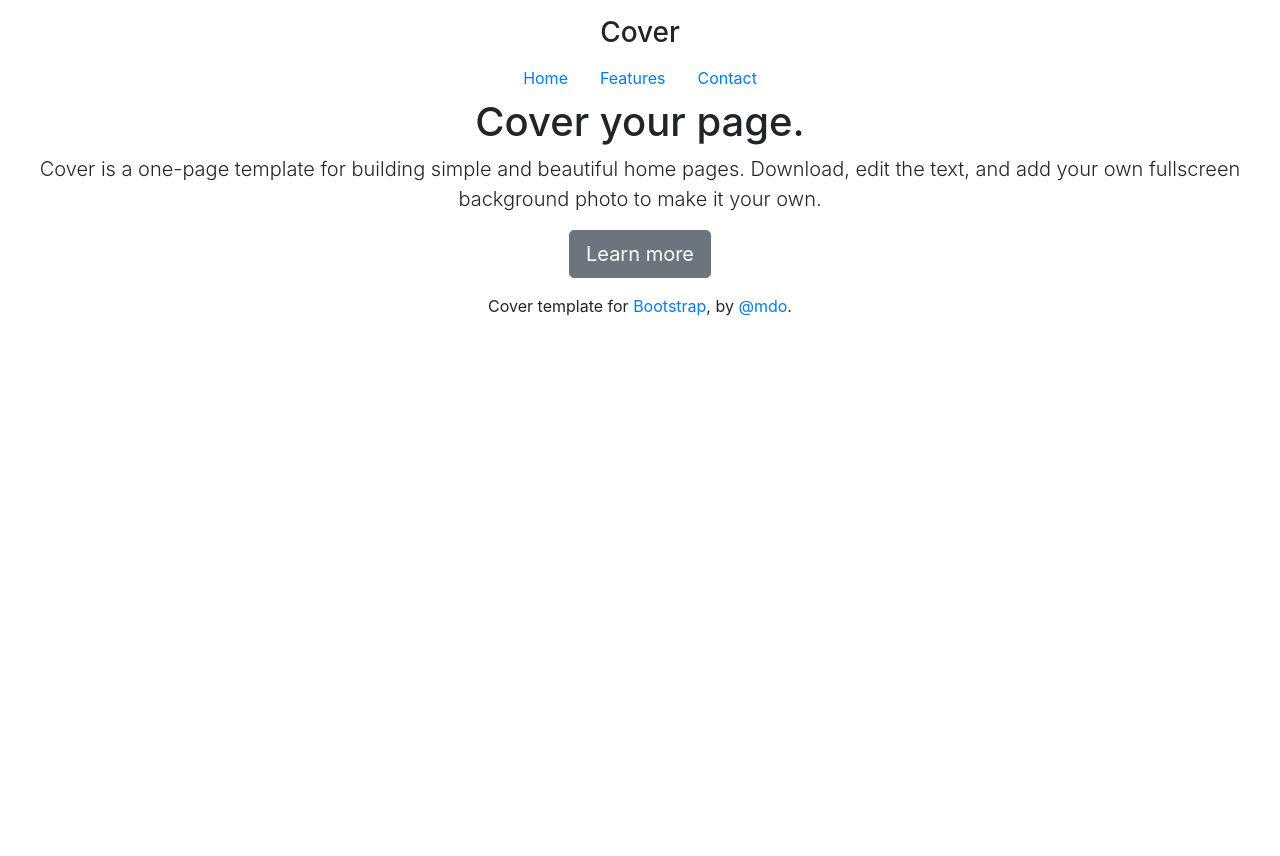
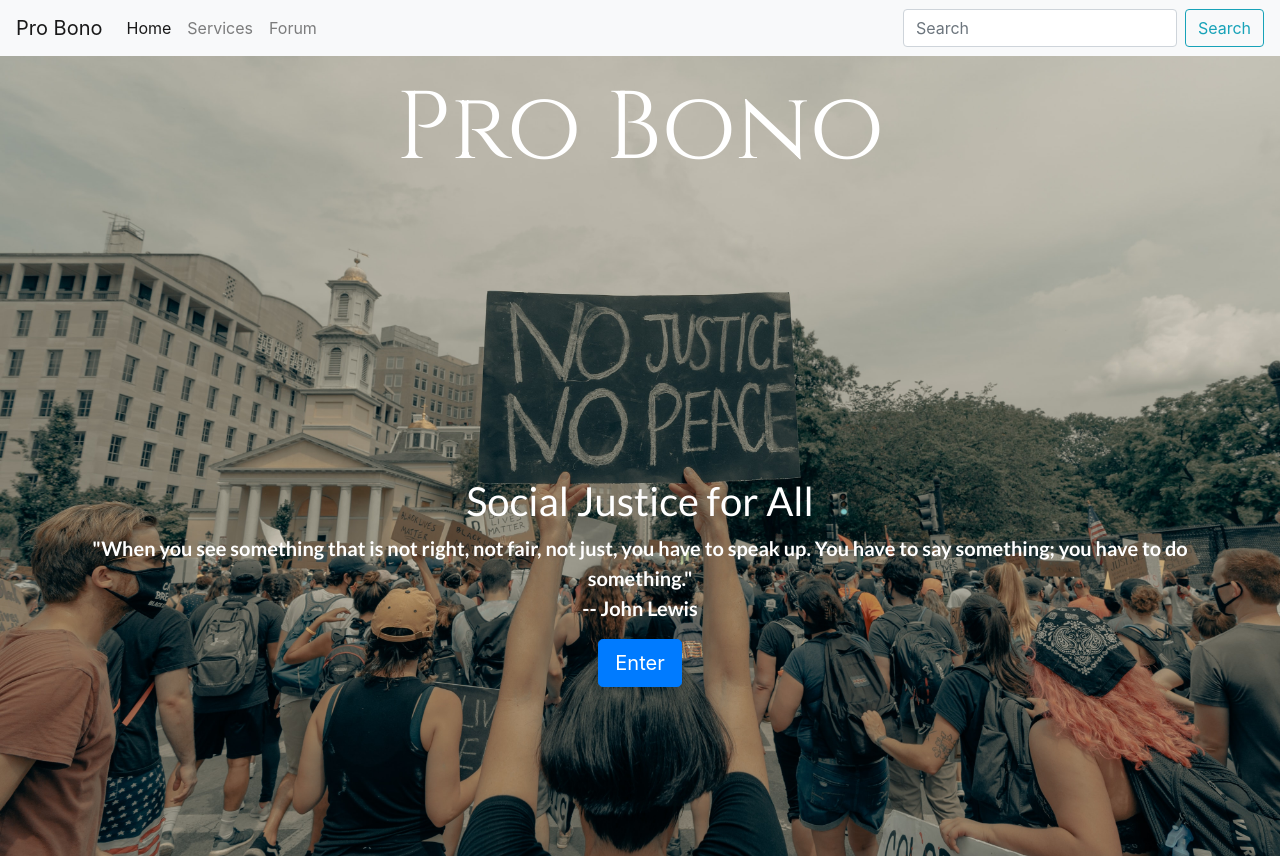
Before and after one commit to khareesmith/Pro-Bono-App, a plain HTML site: page index.html in a window 1280 px wide. Before the commit the page ends 800 px from the top, so only its background shows below. Drawn offline with nearby package versions, Linux system fonts and the light colour scheme.

Commit message:
homepage v1

```diff
--- a/assets/css/style.css
+++ b/assets/css/style.css
@@ -1,3 +1,22 @@
-.masthead{
+html, body {
+    height: 100%;
+}
+
+.cover-container{
     background-image: url(../img/clay-banks-OvGIFsexb-8-unsplash.jpg);
+    background-size: cover;
+    background-repeat: no-repeat;
+    background-position: center;
+    height: 100%;
+    width: 100%;
 }
+
+.masthead-brand {
+    font-family: 'Cinzel', serif;
+    color: white;
+}
+
+.lead, .cover-heading {
+    color: white;
+    font-family: 'Lato', sans-serif;
+}
--- a/index.html
+++ b/index.html
@@ -11,46 +11,71 @@
 
     <!-- Bootstrap core CSS -->
     <link rel="stylesheet" href="https://stackpath.bootstrapcdn.com/bootstrap/4.5.2/css/bootstrap.min.css" integrity="sha384-JcKb8q3iqJ61gNV9KGb8thSsNjpSL0n8PARn9HuZOnIxN0hoP+VmmDGMN5t9UJ0Z" crossorigin="anonymous">
+    <link href="https://fonts.googleapis.com/css2?family=Cinzel:wght@400;700;800&family=Lato:wght@300;400;700&display=swap" rel="stylesheet">
 
     <!-- Custom styles for this template -->
-    <link href="cover.css" rel="stylesheet">
+    <link href="assets/css/style.css" rel="stylesheet">
   </head>
 
   <body class="text-center">
 
+    <nav class="navbar navbar-expand-lg navbar-light bg-light">
+        <button class="navbar-toggler" type="button" data-toggle="collapse" data-target="#navbarTogglerDemo01" aria-controls="navbarTogglerDemo01" aria-expanded="false" aria-label="Toggle navigation">
+          <span class="navbar-toggler-icon"></span>
+        </button>
+        <div class="collapse navbar-collapse" id="navbarTogglerDemo01">
+          <a class="navbar-brand" href="index.html">Pro Bono</a>
+          <ul class="navbar-nav mr-auto mt-2 mt-lg-0">
+            <li class="nav-item active">
+              <a class="nav-link" href="#">Home <span class="sr-only">(current)</span></a>
+            </li>
+            <li class="nav-item">
+                <a class="nav-link" href="#">Services</a>
+            </li>
+            <li class="nav-item">
+                <a class="nav-link" href="#">Forum</a>
+            </li>
+          </ul>
+          <form class="form-inline my-2 my-lg-0">
+            <input class="form-control mr-sm-2" type="search" placeholder="Search" aria-label="Search">
+            <button class="btn btn-outline-info my-2 my-sm-0" type="submit">Search</button>
+          </form>
+        </div>
+      </nav>
+
     <div class="cover-container d-flex h-100 p-3 mx-auto flex-column">
       <header class="masthead mb-auto">
         <div class="inner">
-          <h3 class="masthead-brand">Cover</h3>
-          <nav class="nav nav-masthead justify-content-center">
-            <a class="nav-link active" href="#">Home</a>
-            <a class="nav-link" href="#">Features</a>
-            <a class="nav-link" href="#">Contact</a>
-          </nav>
+          <h1 class="masthead-brand display-1">Pro Bono</h1>
         </div>
       </header>
 
-      <main role="main" class="inner cover">
-        <h1 class="cover-heading">Cover your page.</h1>
-        <p class="lead">Cover is a one-page template for building simple and beautiful home pages. Download, edit the text, and add your own fullscreen background photo to make it your own.</p>
-        <p class="lead">
-          <a href="#" class="btn btn-lg btn-secondary">Learn more</a>
+      <main role="main" class="inner-cover">
+        <br>
+        <br>
+        <br>
+        <br>
+        <br>
+        <br>
+        <div class="container">
+        <h1 class="cover-heading">Social Justice for All</h1>
+        <blockquote class="blockquote">
+        <p class="lead font-weight-bold">"When you see something that is not right, not fair, not just, you have to speak up. You have to say something; you have to do something."<br>
+            -- John Lewis
         </p>
+        </blockquote>
+          <a href="#" class="btn btn-lg btn-primary">Enter</a>
+        </p>
+        </div>
       </main>
 
       <footer class="mastfoot mt-auto">
-        <div class="inner">
-          <p>Cover template for <a href="https://getbootstrap.com/">Bootstrap</a>, by <a href="https://twitter.com/mdo">@mdo</a>.</p>
-        </div>
       </footer>
     </div>
 
 
-    <!-- Bootstrap core JavaScript
-    ================================================== -->
-    <!-- Placed at the end of the document so the pages load faster -->
-    <script src="https://code.jquery.com/jquery-3.5.1.slim.min.js" integrity="sha384-DfXdz2htPH0lsSSs5nCTpuj/zy4C+OGpamoFVy38MVBnE+IbbVYUew+OrCXaRkfj" crossorigin="anonymous"></script>
-<script src="https://cdn.jsdelivr.net/npm/popper.js@1.16.1/dist/umd/popper.min.js" integrity="sha384-9/reFTGAW83EW2RDu2S0VKaIzap3H66lZH81PoYlFhbGU+6BZp6G7niu735Sk7lN" crossorigin="anonymous"></script>
-<script src="https://stackpath.bootstrapcdn.com/bootstrap/4.5.2/js/bootstrap.min.js" integrity="sha384-B4gt1jrGC7Jh4AgTPSdUtOBvfO8shuf57BaghqFfPlYxofvL8/KUEfYiJOMMV+rV" crossorigin="anonymous"></script>
-  </body>
+        <script src="https://code.jquery.com/jquery-3.5.1.slim.min.js" integrity="sha384-DfXdz2htPH0lsSSs5nCTpuj/zy4C+OGpamoFVy38MVBnE+IbbVYUew+OrCXaRkfj" crossorigin="anonymous"></script>
+        <script src="https://cdn.jsdelivr.net/npm/popper.js@1.16.1/dist/umd/popper.min.js" integrity="sha384-9/reFTGAW83EW2RDu2S0VKaIzap3H66lZH81PoYlFhbGU+6BZp6G7niu735Sk7lN" crossorigin="anonymous"></script>
+        <script src="https://stackpath.bootstrapcdn.com/bootstrap/4.5.2/js/bootstrap.min.js" integrity="sha384-B4gt1jrGC7Jh4AgTPSdUtOBvfO8shuf57BaghqFfPlYxofvL8/KUEfYiJOMMV+rV" crossorigin="anonymous"></script>
+    </body>
 </html>
```
